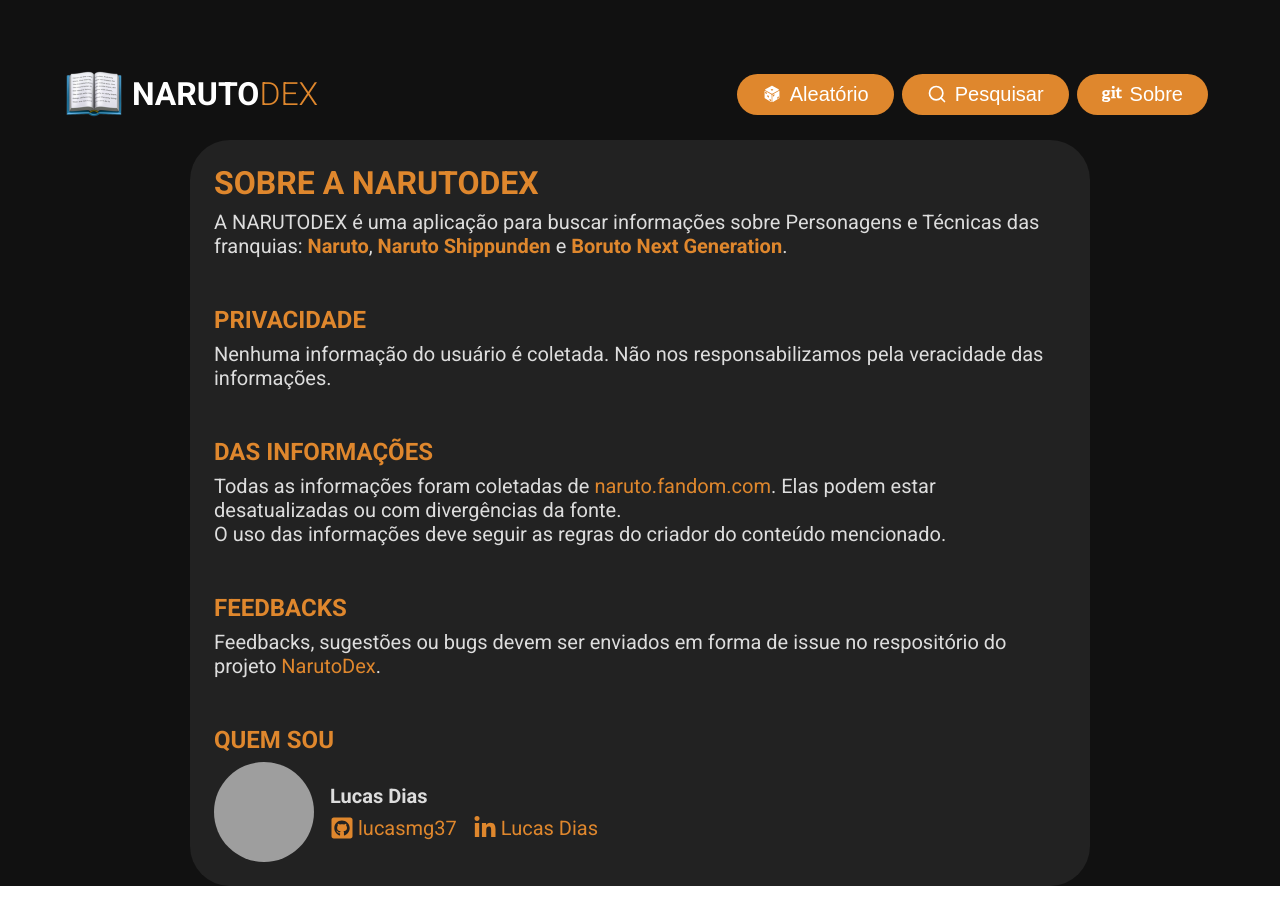
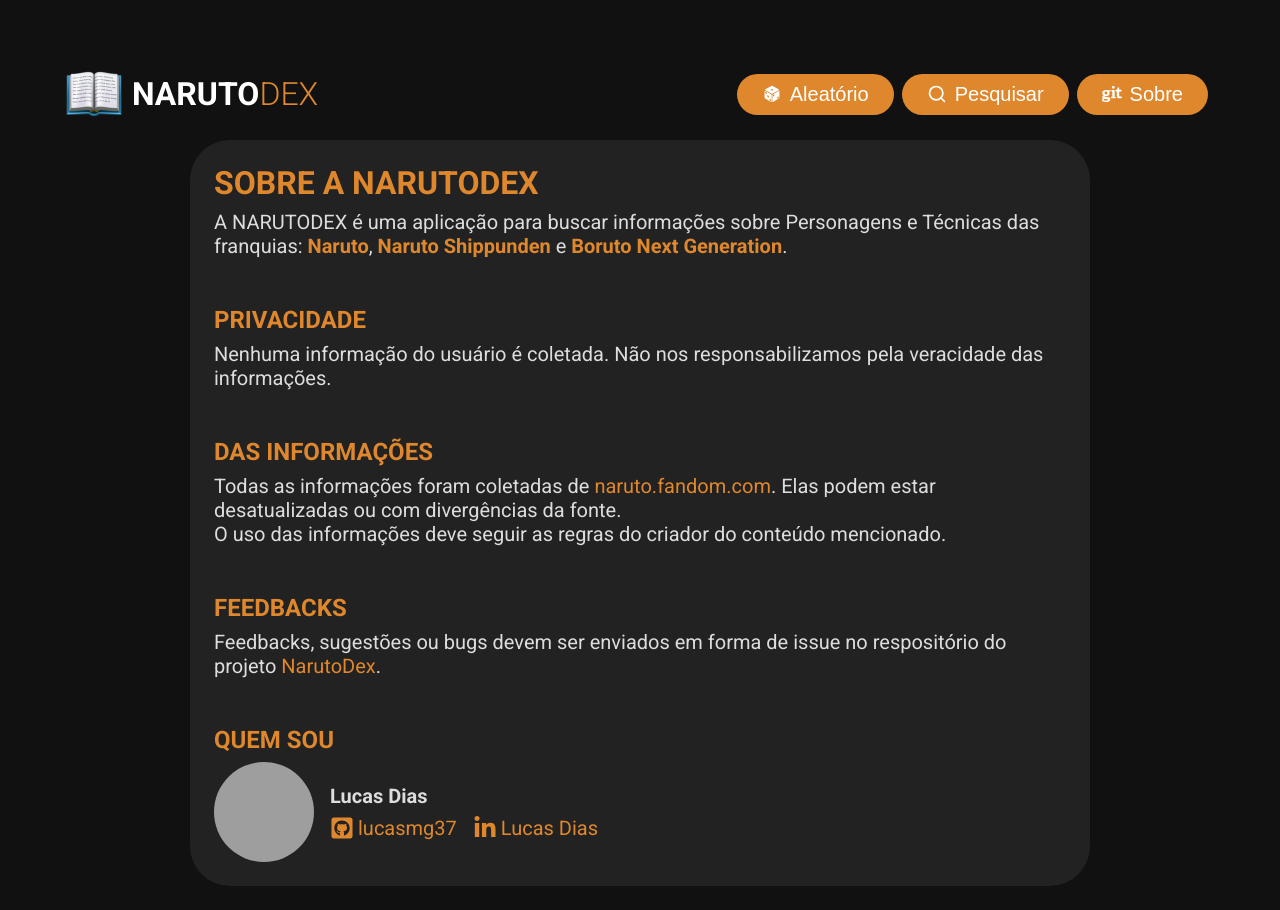
Before and after one commit to Lucasmg37/narutodex, a Next.js app in the folder frontend-nextjs/: page /about in a window 1280 px wide. Before the commit the page ends 886 px from the top, so only its background shows below. Built offline with nearby package versions, Linux system fonts and the light colour scheme; grey boxes are pictures that could not be loaded.

Commit message:
adcionando espaço abaixo da section

```diff
--- a/frontend-nextjs/styles/About.js
+++ b/frontend-nextjs/styles/About.js
@@ -16,6 +16,7 @@
     max-width: 90vw;
     background: #222;
     border-radius: 40px;
+    margin-bottom: 24px;
 
     h1 {
       color: #df872d;
```
